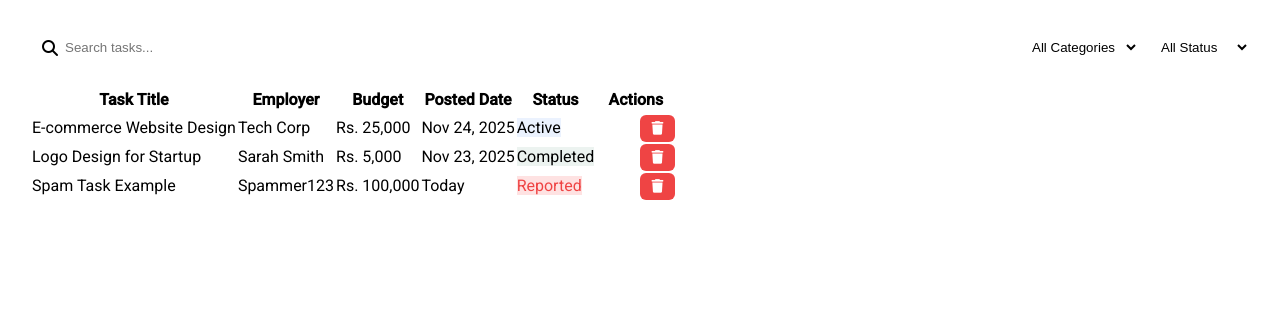
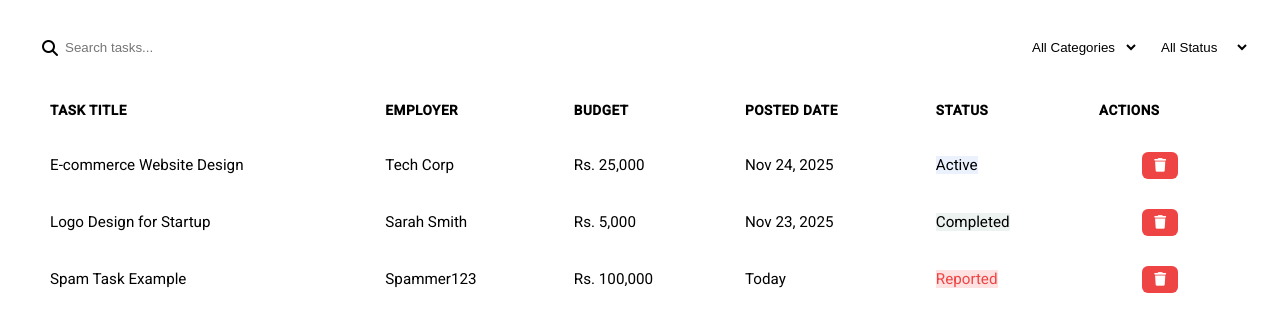
Before and after one commit to zenithkandel/kadam, a PHP site: page /dashboard/admin/tasks.html in a window 1280 px wide. Shown: the top 332 px of the page. Run offline with PHP 8.4, Linux system fonts and the light colour scheme.

Commit message:
feat: enhance table styles with responsive design and animation effects

```diff
--- a/style/dashboard-content.css
+++ b/style/dashboard-content.css
@@ -299,48 +299,70 @@ body {
     box-shadow: 0 0 0 3px rgba(37, 99, 235, 0.1);
 }
 
-.modal-textarea {
-    resize: vertical;
-    min-height: 100px;
+/* Table Styles */
+.table-container {
+    background: var(--card-bg);
+    border-radius: 12px;
+    border: 1px solid var(--card-border);
+    overflow: hidden;
+    box-shadow: var(--shadow-sm);
+    margin-bottom: 20px;
+    animation: fadeIn 0.5s ease-out;
 }
 
-.modal-btn {
-    padding: 10px 20px;
-    border-radius: 8px;
-    font-weight: 500;
-    cursor: pointer;
-    transition: all 0.2s ease;
-    font-size: 0.95rem;
-    border: 1px solid transparent;
+table {
+    width: 100%;
+    border-collapse: collapse;
+    text-align: left;
 }
 
-.modal-btn-primary {
-    background: var(--primary-color);
-    color: white;
+thead {
+    background: var(--background-light);
+    border-bottom: 1px solid var(--card-border);
 }
 
-.modal-btn-primary:hover {
-    background: var(--primary-dark);
+th {
+    padding: 15px 20px;
+    font-weight: 600;
+    color: var(--text-light);
+    font-size: 0.85rem;
+    text-transform: uppercase;
+    letter-spacing: 0.5px;
 }
 
-.modal-btn-secondary {
-    background: transparent;
-    border-color: var(--card-border);
+td {
+    padding: 15px 20px;
     color: var(--text-color);
+    border-bottom: 1px solid var(--card-border);
+    font-size: 0.95rem;
+    vertical-align: middle;
 }
 
-.modal-btn-secondary:hover {
-    background: var(--background-light);
-    border-color: var(--text-light);
+tr:last-child td {
+    border-bottom: none;
 }
 
-.modal-btn-danger {
-    background: #ef4444;
-    color: white;
+tbody tr {
+    transition: background-color 0.2s ease, transform 0.2s ease;
 }
 
-.modal-btn-danger:hover {
-    background: #dc2626;
+tbody tr:hover {
+    background-color: var(--background-light);
+    transform: scale(1.005); /* Subtle zoom effect */
+    box-shadow: 0 2px 8px rgba(0,0,0,0.05);
+    z-index: 1;
+    position: relative;
+}
+
+/* Responsive Table */
+@media (max-width: 768px) {
+    .table-container {
+        overflow-x: auto;
+    }
+
+    table {
+        min-width: 600px; /* Ensure table doesn't squish too much */
+    }
 }
 
 /* Responsive */
@@ -353,3 +375,9 @@ body {
         grid-template-columns: 1fr;
     }
 }
+
+/* Animation Keyframes */
+@keyframes fadeIn {
+    from { opacity: 0; transform: translateY(10px); }
+    to { opacity: 1; transform: translateY(0); }
+}
```
